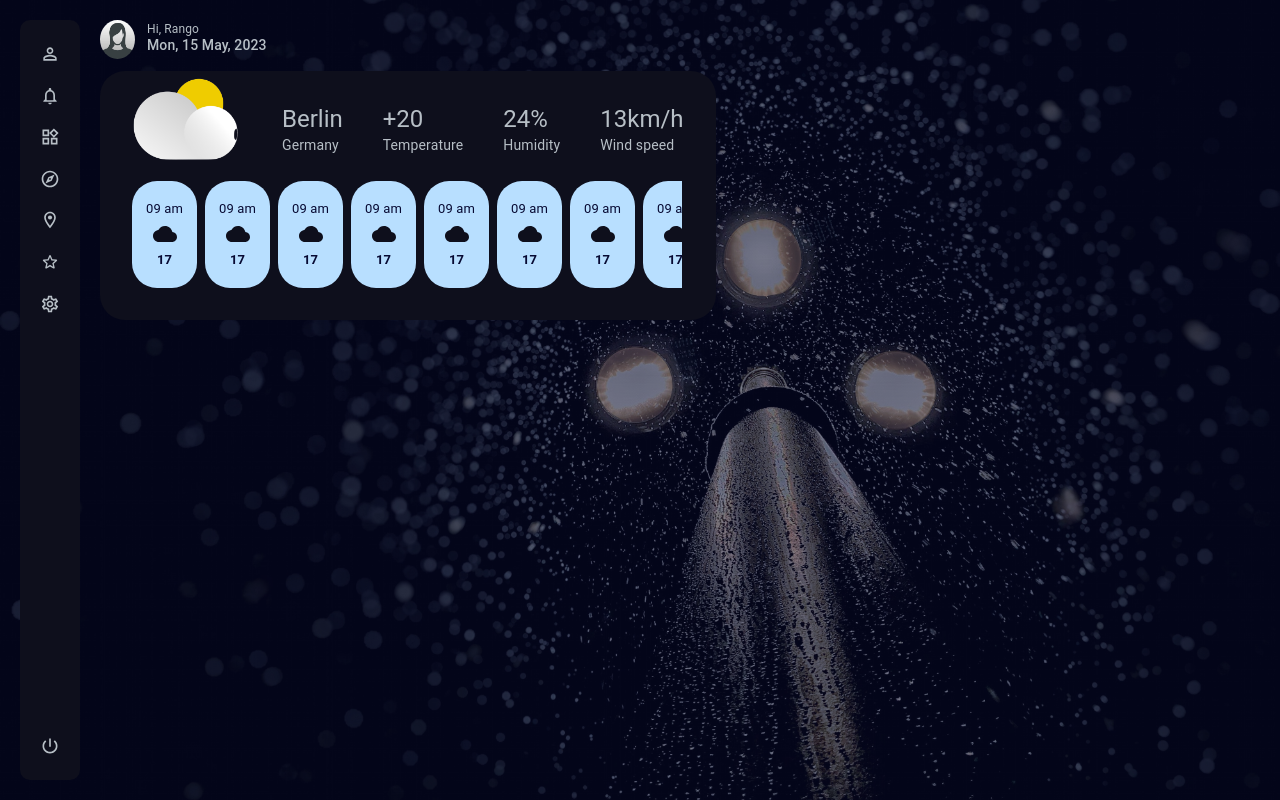
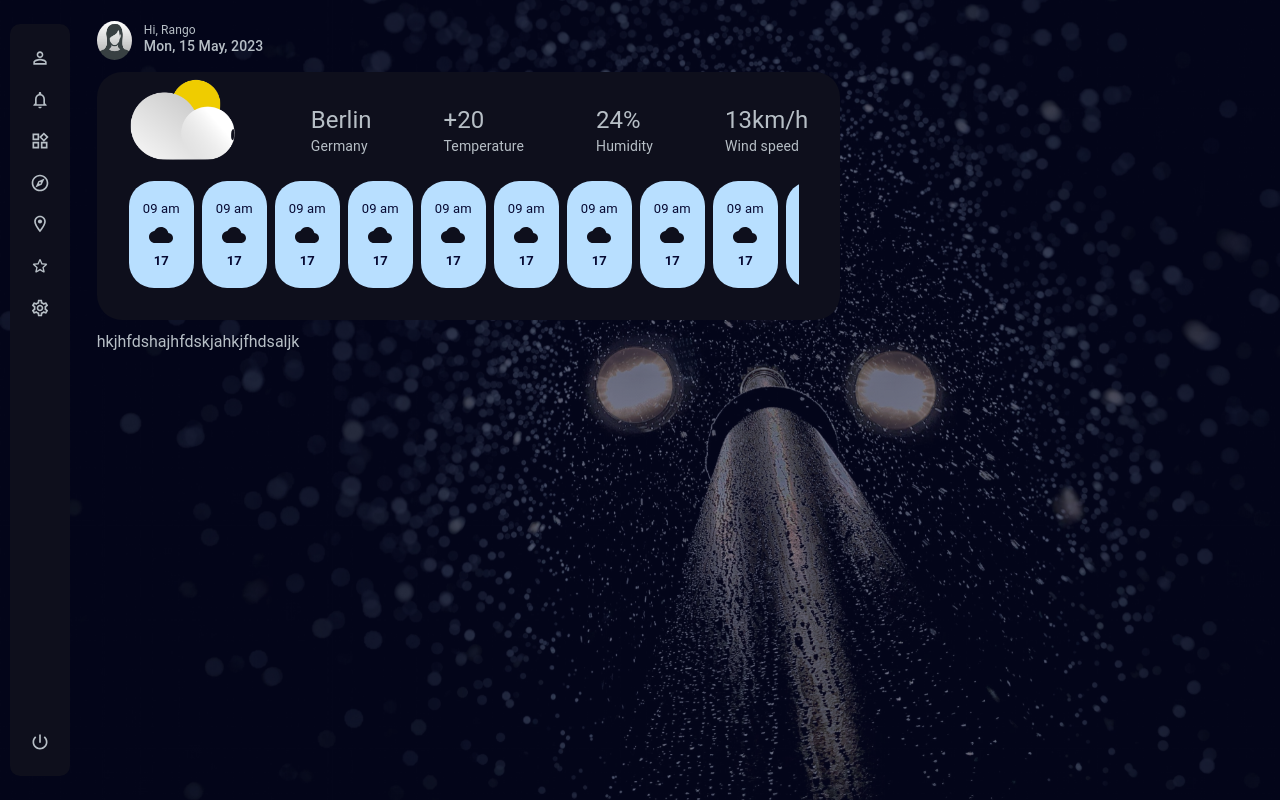
Before and after one commit to ObedNdayizera/weather-app, a React (Vite) app: page / in a window 1280 px wide. Built offline with nearby package versions, Linux system fonts and the light colour scheme.

Commit message:
push weaather component styles

```diff
--- a/src/App.tsx
+++ b/src/App.tsx
@@ -3,7 +3,7 @@ import { Header, Navbar } from "./components";
 
 function App() {
   return (
-    <Grid p={2.5} container columnSpacing={2.5} className="appContainer">
+    <Grid p={2.6} container columnSpacing={2.5} className="appContainer">
       <Navbar />
       <Header />
     </Grid>
--- a/src/assets/index.scss
+++ b/src/assets/index.scss
@@ -1,13 +1,14 @@
 body, html {
   font-family: roboto;
   background: url('./images/background.jpg');
+  background-attachment: fixed;
   background-repeat: no-repeat;
   background-size: cover;
   background-position: top left;
   background-position: center;
+  min-height: 100vh;
   width: 100%;
-  height: 100%;
-  overflow: hidden;
+  overflow-x: hidden;
   color: #b7bfc6;
 }
 
@@ -18,13 +19,12 @@ body, html {
 }
 
 .appContainer {
-  height: 100%;
   width: 100%;
   height: 100%;
 }
 
 #root {
   width: 100%;
-  height: 100%;
+  min-height: 100vh;
   background: rgba(7, 10, 51, 0.5);
 }
--- a/src/assets/styles/navbar.ts
+++ b/src/assets/styles/navbar.ts
@@ -7,7 +7,11 @@ const useStyles = makeStyles({
     background: "#0E0F1C",
     width: "60px",
     flex: 1,
-    height: "100%",
+    height: "94%",
+    position: 'fixed',
+    top: "50%",
+    left: "10px",
+    transform: "translateY(-50%)"
   },
   icon: { color: "#b7bfc6" },
 });
--- a/src/assets/styles/weather.ts
+++ b/src/assets/styles/weather.ts
@@ -7,7 +7,7 @@ const useStyles = makeStyles({
   },
   temperatures: {
     overflowX: "scroll",
-    width: "550px",
+    width: "670px",
     boxShadow: "",
     "&::-webkit-scrollbar": {
       display: "none",
--- /dev/null
+++ b/src/components/chart/Chart.tsx
@@ -0,0 +1,11 @@
+import React from 'react'
+
+function Chart() {
+  return (
+    <div>
+      hkjhfdshajhfdskjahkjfhdsaljk
+    </div>
+  )
+}
+
+export default Chart
--- a/src/components/header/Header.tsx
+++ b/src/components/header/Header.tsx
@@ -1,13 +1,14 @@
-import { Profile, Weather } from "../index";
+import { Profile, Weather, Chart } from "../index";
 import { Grid, Stack } from "@mui/material";
 
 function Header() {
   return (
     <>
-      <Grid item>
+      <Grid item ml={7}>
         <Stack spacing={1.5}>
           <Profile />
           <Weather />
+          <Chart />
         </Stack>
       </Grid>
     </>
--- a/src/components/index.tsx
+++ b/src/components/index.tsx
@@ -2,3 +2,4 @@ export { default as Navbar } from './navbar/Navbar';
 export { default as Header } from './header/Header';
 export { default as Profile } from './profile/Profile';
 export { default as Weather } from './weather/Weather';
+export { default as Chart } from './chart/Chart';
--- a/src/components/weather/Weather.tsx
+++ b/src/components/weather/Weather.tsx
@@ -13,7 +13,7 @@ function weather() {
         spacing={2.5}
         className={classes.container}
       >
-        <Box gap={5} sx={{ display: "flex" }}>
+        <Box gap={9} sx={{ display: "flex" }}>
           <img style={{ marginTop: "-25px" }} width={110} src={images.sun} />
           <Box>
             <Typography variant="h5">Berlin</Typography>
```
